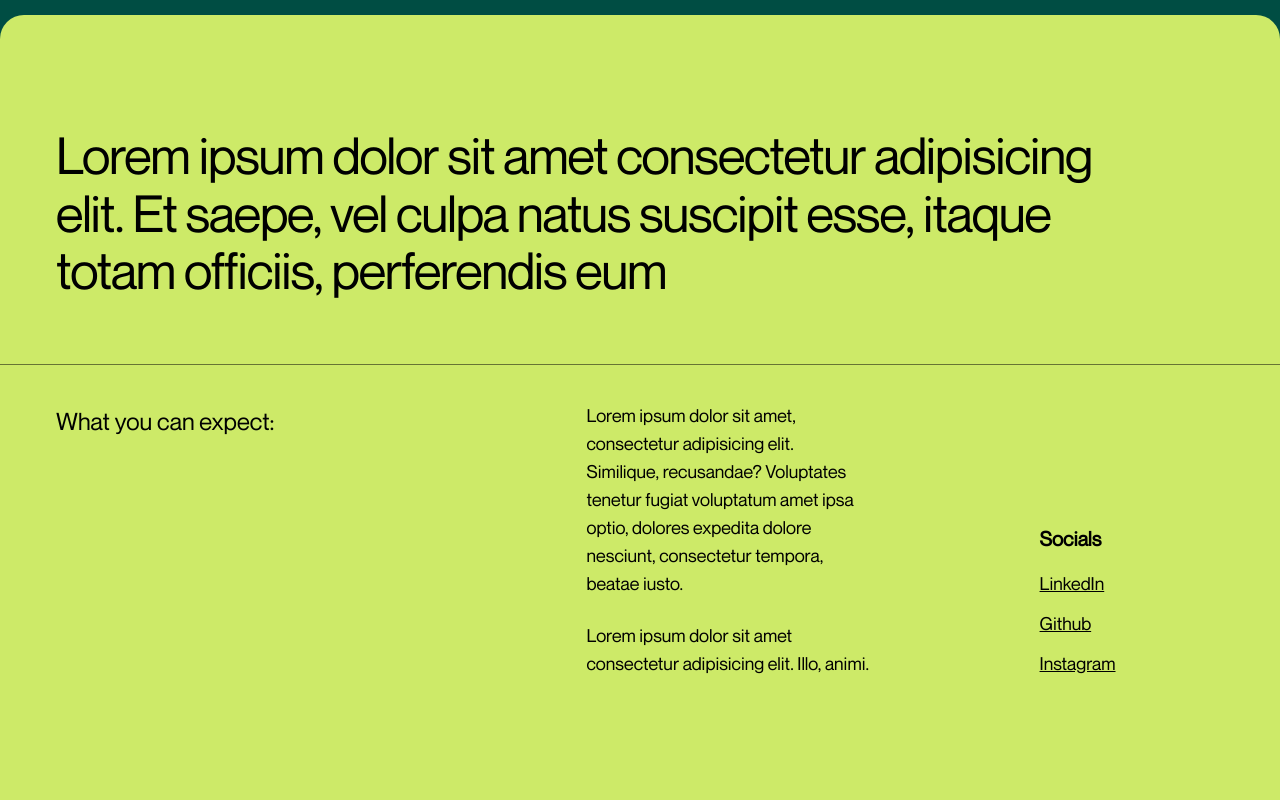
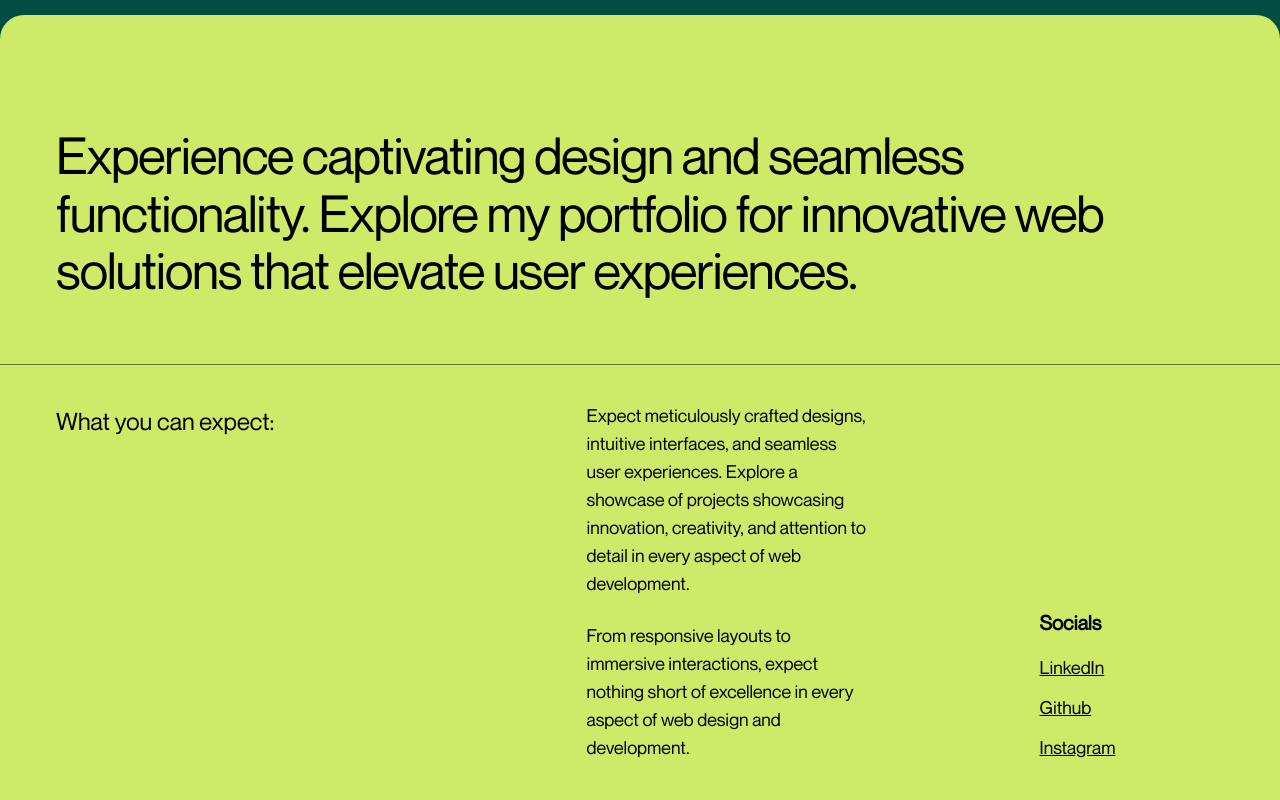
Before and after one commit to dv64bit/portfolio, a React (Vite) app: page / in a window 1280 px wide. Shown: the part 1040-1840 px from the top of the page. Built offline with nearby package versions, Linux system fonts and the light colour scheme.

Commit message:
Update About.jsx

```diff
--- a/src/components/About.jsx
+++ b/src/components/About.jsx
@@ -8,21 +8,16 @@ const About = () => {
         className="w-full h-fit py-28 bg-[#cdea68] rounded-t-3xl text-black"
       >
         <h1 className="px-14 w-[95%] tracking-tight text-[4vw] font-NeueMontreal leading-[4.5vw] pb-16">
-          Lorem ipsum dolor sit amet consectetur adipisicing elit. Et saepe, vel
-          culpa natus suscipit esse, itaque totam officiis, perferendis eum
+          Experience captivating design and seamless functionality. Explore my portfolio for innovative web solutions that elevate user experiences.
         </h1>
         <div className="border-t-[1px] border-b-[1px] font-NeueMontreal font-medium md:text-lg border-black border-opacity-50 flex flex-col justify-center md:flex-row md:gap-7 px-7 md:px-14 md:pt-4 md:pb-32">
           <div className="text-2xl md:w-[45%] mt-6">What you can expect:</div>
           <div className="md:w-[30%] md:px-2 mt-5 flex flex-col gap-6">
             <div className="md:w-[90%]">
-              Lorem ipsum dolor sit amet, consectetur adipisicing elit.
-              Similique, recusandae? Voluptates tenetur fugiat voluptatum amet
-              ipsa optio, dolores expedita dolore nesciunt, consectetur tempora,
-              beatae iusto.
+              Expect meticulously crafted designs, intuitive interfaces, and seamless user experiences. Explore a showcase of projects showcasing innovation, creativity, and attention to detail in every aspect of web development.
             </div>
             <div className="md:w-[90%]">
-              Lorem ipsum dolor sit amet consectetur adipisicing elit. Illo,
-              animi.
+              From responsive layouts to immersive interactions, expect nothing short of excellence in every aspect of web design and development.
             </div>
           </div>
           <div className="w-full md:w-[25%] my-6 md:my-0 flex flex-col gap-4 justify-start md:justify-end md:px-[8vw] text-left">
```
